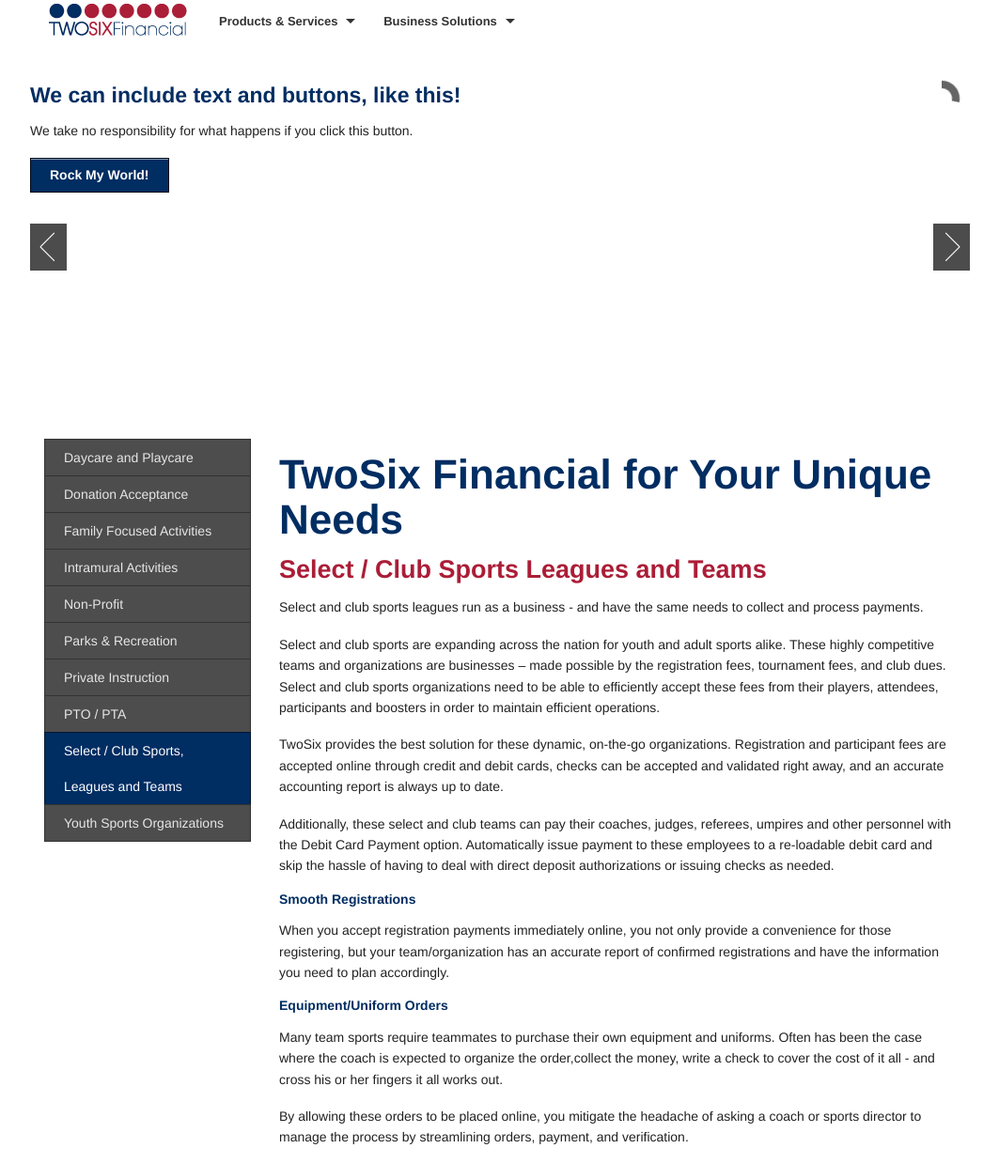
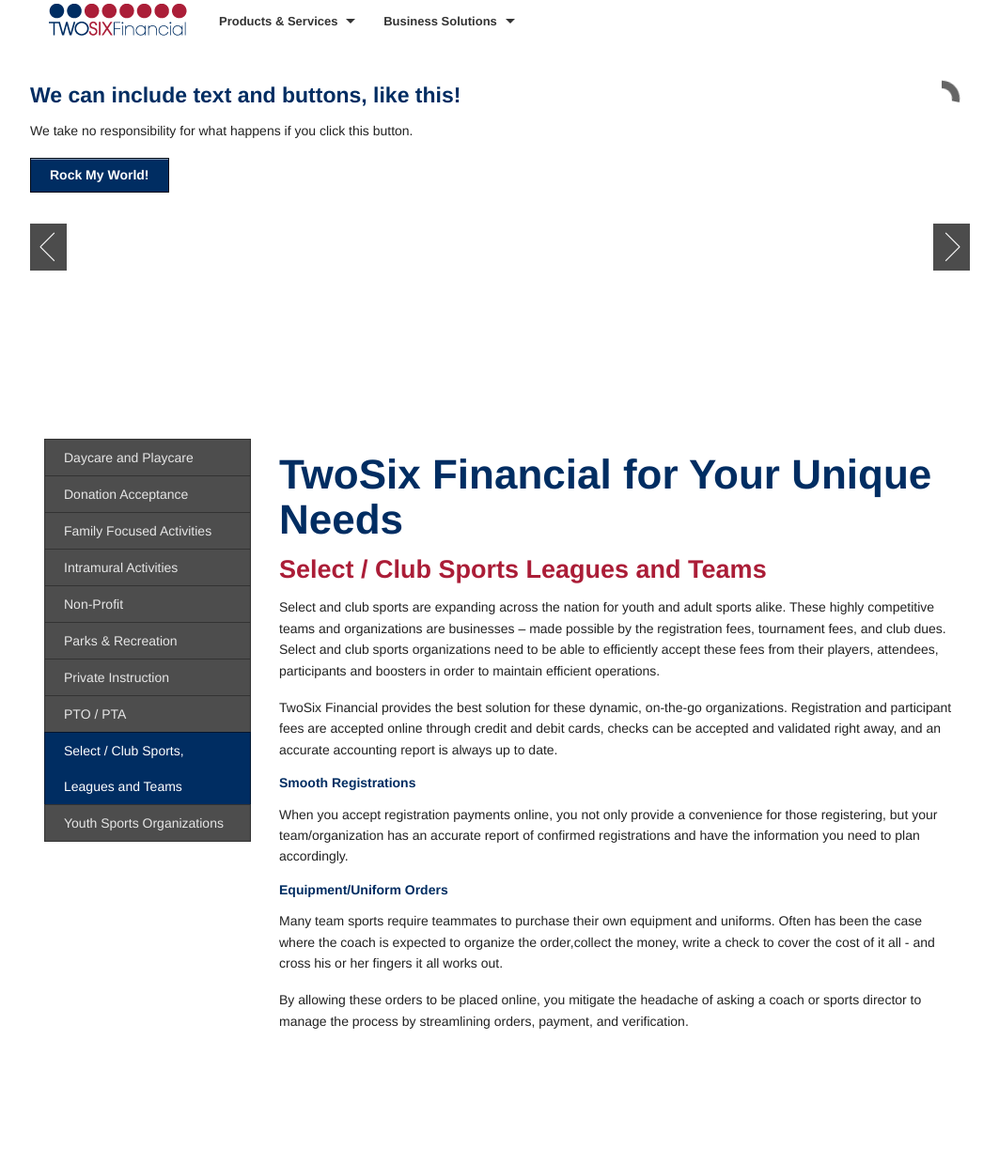
Before and after one commit to allplayersmelissa/TwoSixFin, a Jekyll site: the page built from business-solutions/select-club-sports.html, in a window 1280 px wide. Shown: the whole page at 94% size, without its empty margins (108-1171 px from the left). Built offline with Jekyll 4.4.1, drawn with Linux system fonts in a browser that asks for light colours; some web fonts are replaced; after the commit the page ends 1115 px from its top, so only the background shows below that.

Commit message:
Update business-solutions/select-club-sports.html

```diff
--- a/business-solutions/select-club-sports.html
+++ b/business-solutions/select-club-sports.html
@@ -7,13 +7,13 @@
 <h1>{{ site.tagline }}</h1>
 <h3> Select / Club Sports Leagues and Teams</h3>
 
-<p>Select and club sports leagues run as a business - and have the same needs to collect and process payments. </p>
+
 <p>Select and club sports are expanding across the nation for youth and adult sports alike. These highly competitive  teams and organizations are businesses – made possible by the registration fees, tournament fees, and club dues.  Select and club sports organizations need to be able to efficiently accept these fees from their players, attendees, participants and boosters in order to maintain efficient operations.</p>
-<p>TwoSix provides the best solution for these dynamic, on-the-go organizations. Registration and participant fees are accepted online through credit and debit cards, checks can be accepted and validated right away, and an accurate accounting report is always up to date.</p>
-<p>Additionally, these select and club teams can pay their coaches, judges, referees, umpires and other personnel with the Debit Card Payment option. Automatically issue payment to these employees to a re-loadable debit card and skip the hassle of having to deal with direct deposit authorizations or issuing checks as needed.</p>
+<p>TwoSix Financial provides the best solution for these dynamic, on-the-go organizations. Registration and participant fees are accepted online through credit and debit cards, checks can be accepted and validated right away, and an accurate accounting report is always up to date.</p>
+<!--<p>Additionally, these select and club teams can pay their coaches, judges, referees, umpires and other personnel with the Debit Card Payment option. Automatically issue payment to these employees to a re-loadable debit card and skip the hassle of having to deal with direct deposit authorizations or issuing checks as needed.</p> -->
 
 <h6>Smooth Registrations</h6>
-<p>When you accept registration payments immediately online, you not only provide a convenience for those registering, but your team/organization has an accurate report of confirmed registrations and have the information you need to plan accordingly.</p>
+<p>When you accept registration payments  online, you not only provide a convenience for those registering, but your team/organization has an accurate report of confirmed registrations and have the information you need to plan accordingly.</p>
 
 <h6>Equipment/Uniform Orders</h6>
 <p>Many team sports require teammates to purchase their own equipment and uniforms. Often has been the case where the coach is expected to organize the order,collect the money, write a check to cover the cost of it all - and cross his or her fingers it all works out.  </p>
```
